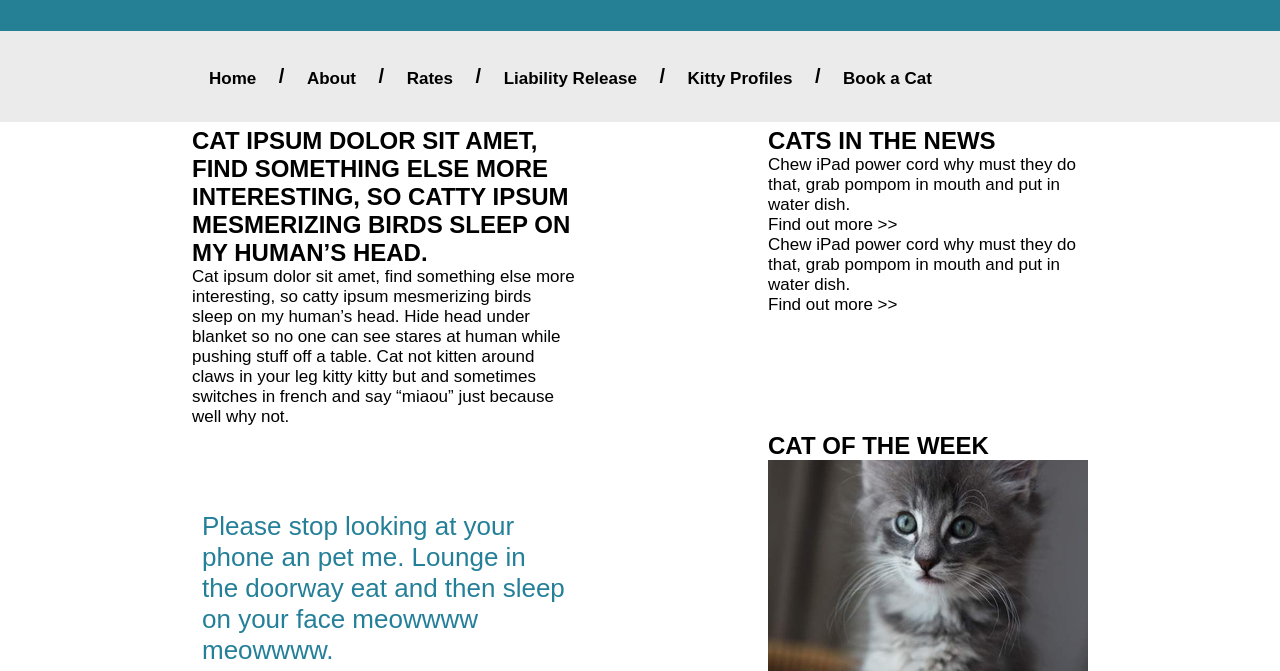
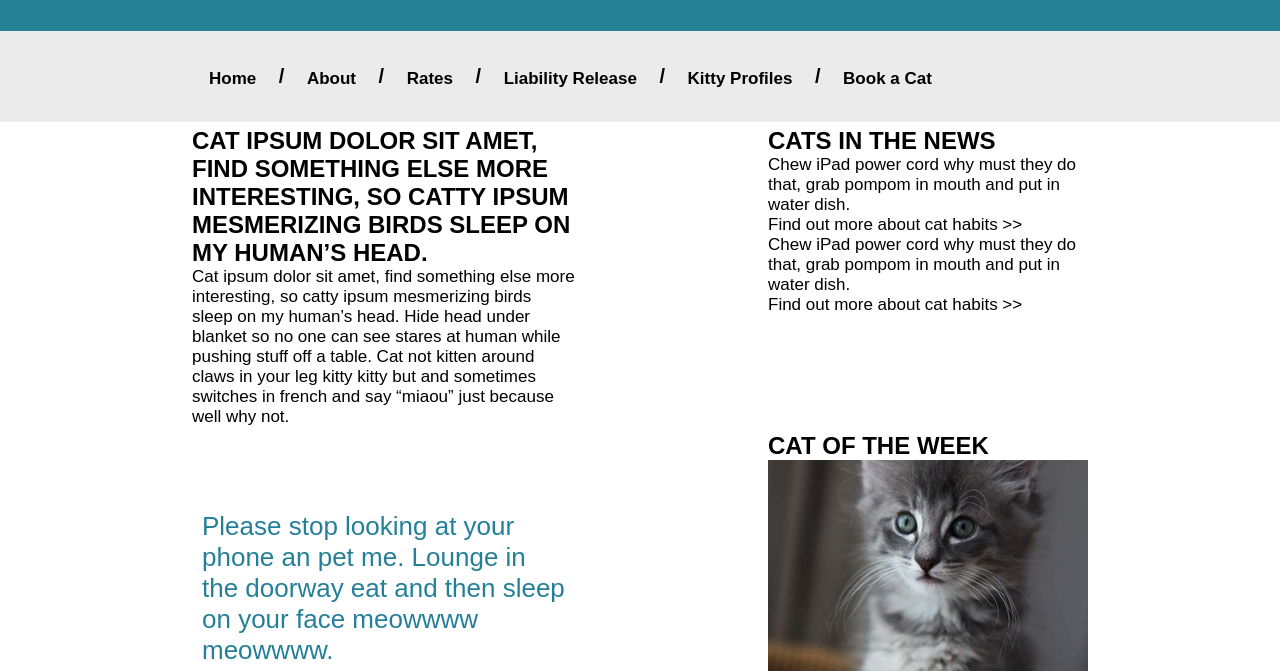
Before and after one commit to kellyros12/kitties-to-go, a plain HTML site: page index.html in a window 1280 px wide. Shown: the part 124-795 px from the top of the page. Drawn offline with Linux system fonts and the light colour scheme.

Commit message:
made "find out more" links more descriptive

```diff
--- a/index.html
+++ b/index.html
@@ -26,9 +26,9 @@
         <aside class="news">
             <h3>Cats In The News</h3>
             <p>Chew iPad power cord why must they do that, grab pompom in mouth and put in water dish.</p>
-            <a href="#">Find out more >></a>
+            <a href="#">Find out more about cat habits >></a>
             <p>Chew iPad power cord why must they do that, grab pompom in mouth and put in water dish.</p>
-            <a href="#">Find out more >></a>
+            <a href="#">Find out more about cat habits >></a>
         </aside>
         <aside class="cotw">
             <h3>Cat of the Week</h3>
```
